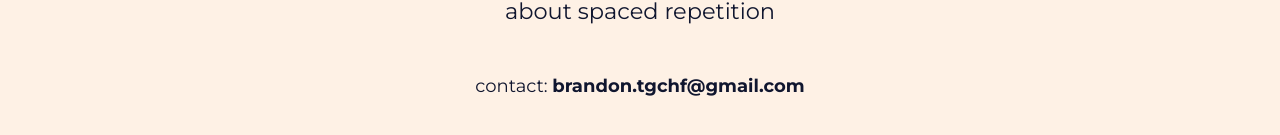
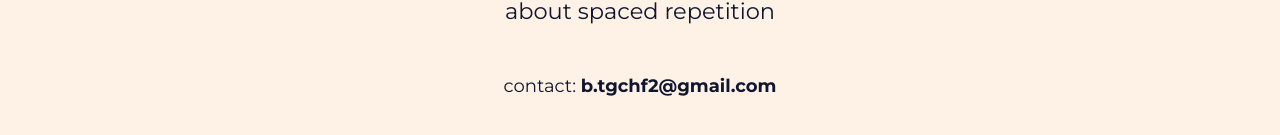
Before and after one commit to Boom123bam/Res-pawn, a SvelteKit app: page / in a window 1280 px wide. Shown: the part 2502-2637 px from the top of the page. Built offline with nearby package versions, Linux system fonts and the light colour scheme; no server answers.

Commit message:
change email

```diff
--- a/src/components/Footer.svelte
+++ b/src/components/Footer.svelte
@@ -32,8 +32,8 @@
     </a>
   </div>
   <div class="contact">
-    contact: <a class="link" href="mailto:brandon.tgchf@gmail.com"
-      >brandon.tgchf@gmail.com</a
+    contact: <a class="link" href="mailto:b.tgchf2@gmail.com"
+      >b.tgchf2@gmail.com</a
     >
   </div>
 </section>
```
